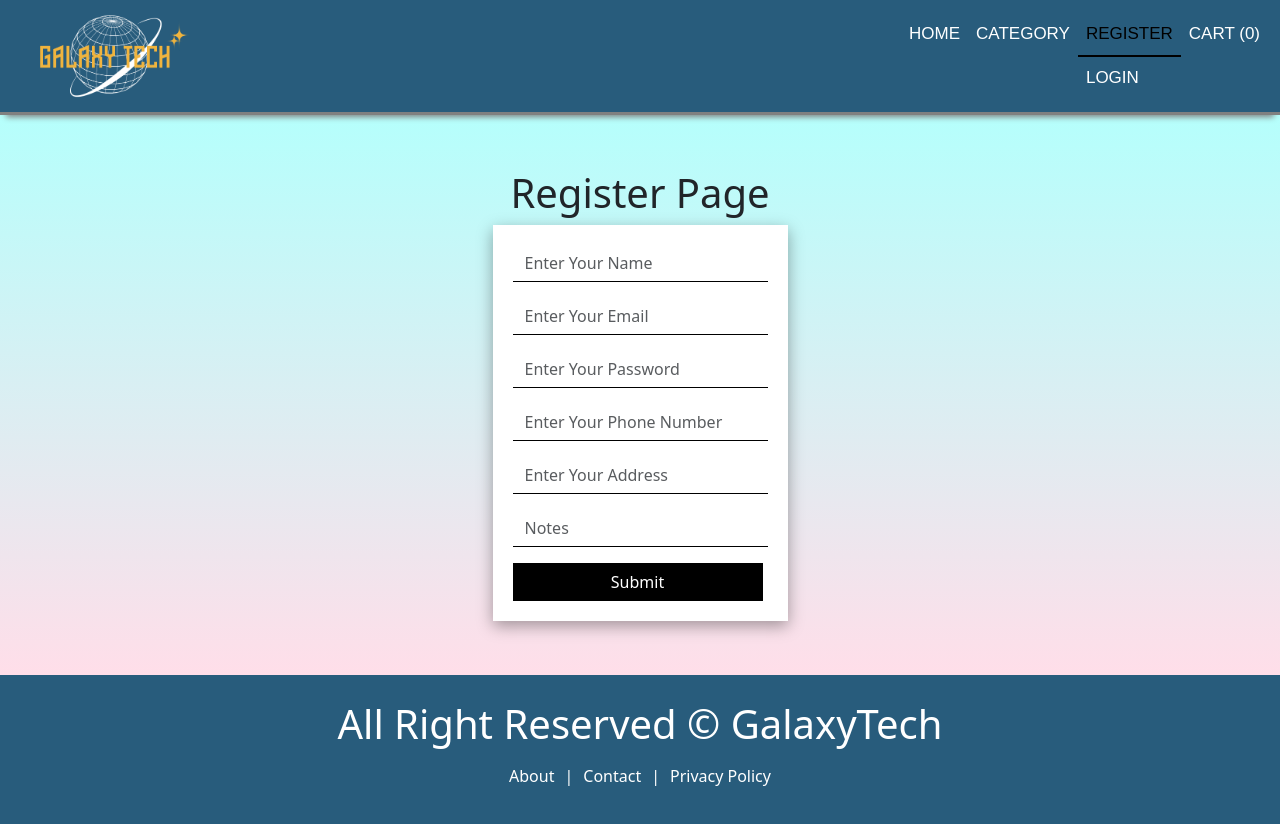
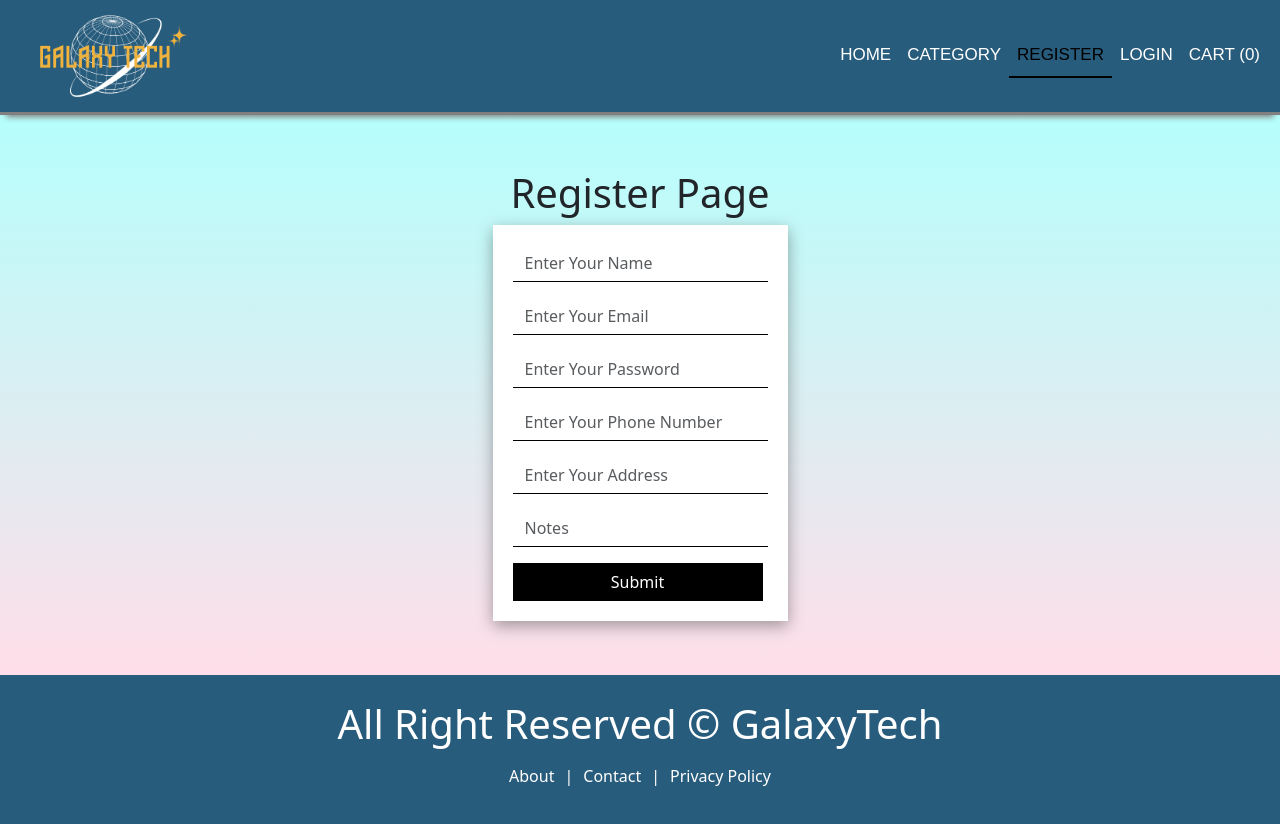
Before and after one commit to enisshallci/TechApp, a React (Create React App) app in the folder client/: page /register in a window 1280 px wide. Shown: the top 824 px of the page. Built offline with nearby package versions, Linux system fonts and the light colour scheme.

Commit message:
Permiresime ne "Forgot Paswword"

```diff
--- a/client/src/components/Layout/Header.js
+++ b/client/src/components/Layout/Header.js
@@ -53,24 +53,25 @@ const Header = () => {
                   <li className="nav-item">
                     <NavLink to="/register" className="nav-link" href="#">
                       Register
-                      </NavLink>
+                    </NavLink>
+                  </li>
+                  <li className="nav-item">
                     <NavLink to="/login" className="nav-link" href="#">
                       Login
                     </NavLink>
-
                   </li>
-              </>
+                </>
               ) : (
                 <>
                   <li className="nav-item">
                     <NavLink
+                      onClick={handleLogout}
+                      to="/login"
                       className="nav-link"
-                      to="/login"
-                      onClick={handleLogout}
-                    >
+                      >
                       Logout
-                    </NavLink>
-                   </li>
+                      </NavLink>
+                      </li>
                 </>
               )}
               <li className="nav-item">
```
